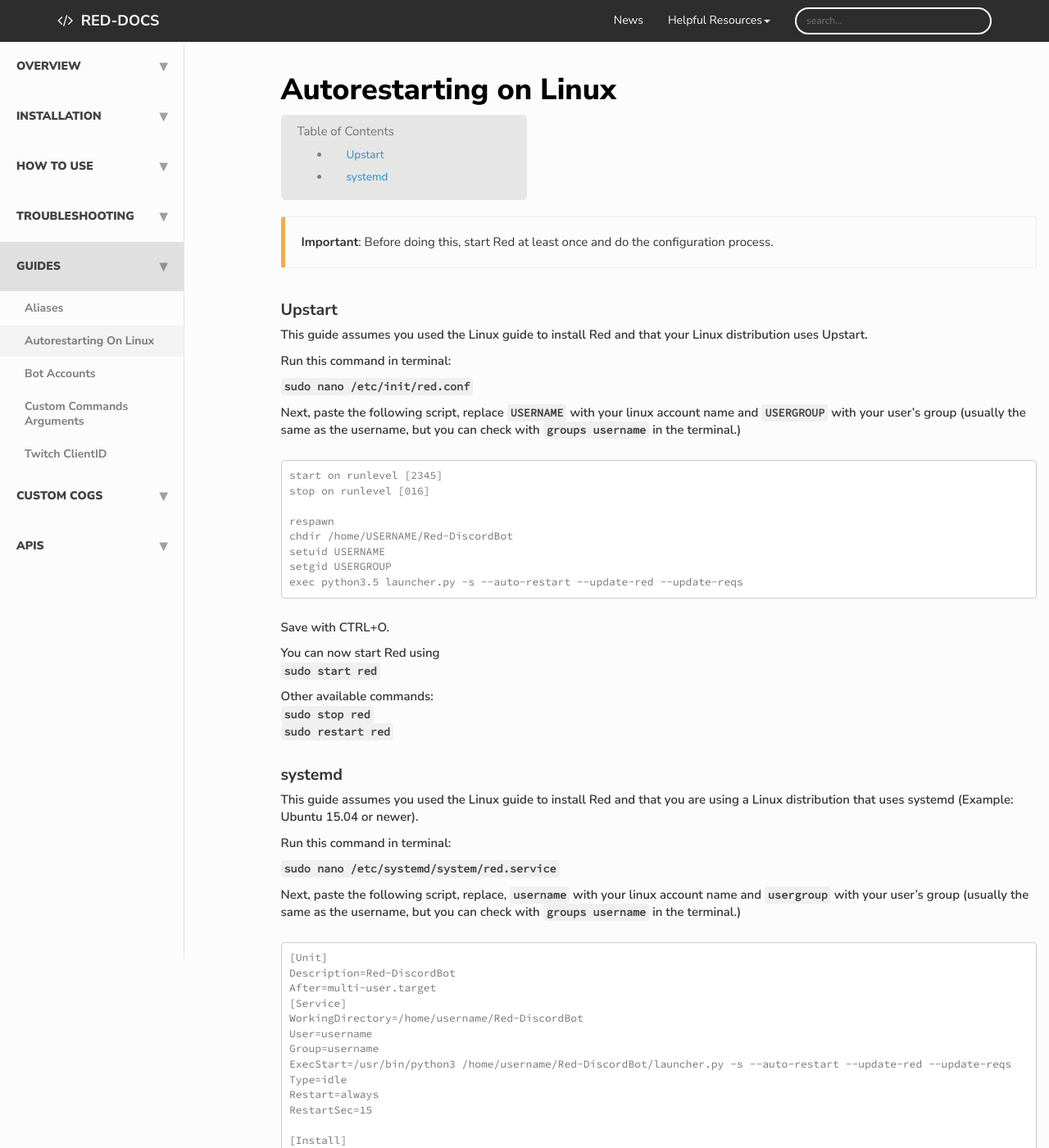
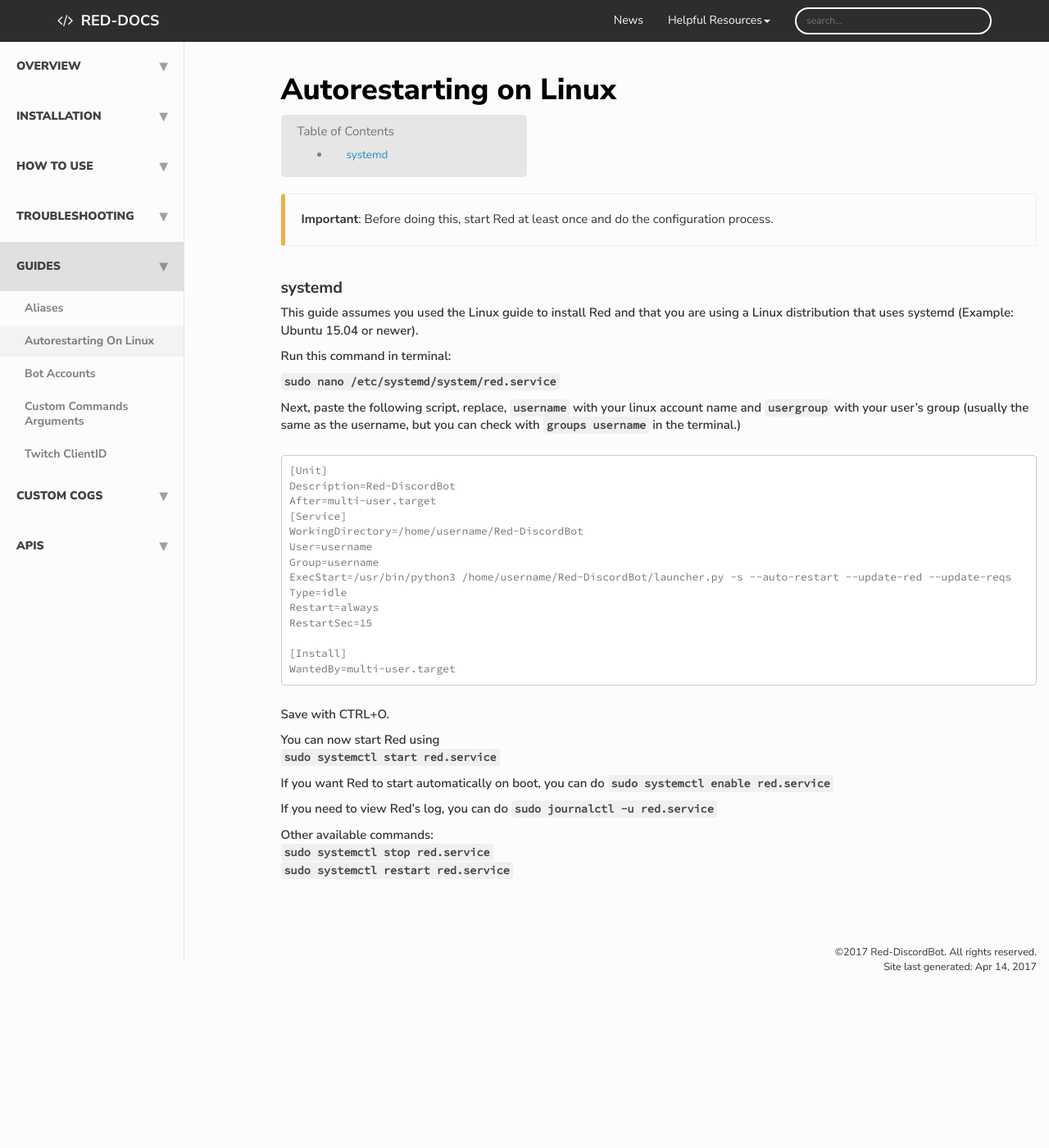
Before and after one commit to Twentysix26/Red-Docs, a Jekyll site: the page built from red/red_guide_linux_autostart.md, in a window 1280 px wide and 1400 px high. Shown: the whole window at 82% size. Built offline with Jekyll 4.4.1, drawn with Linux system fonts in a browser that asks for light colours; nearby versions of some CDN libraries; comment, search, counter and statistics services are not loaded.

Commit message:
Remove upstart from autostart guide

````diff
--- a/red/red_guide_linux_autostart.md
+++ b/red/red_guide_linux_autostart.md
@@ -6,36 +6,6 @@ description: Information for automatically starting Red on Linux.
 ---
 
 {% include callout.html content="**Important**: Before doing this, start Red at least once and do the configuration process." type="warning" %}
-
-### Upstart
-
-This guide assumes you used the Linux guide to install Red and that your Linux distribution uses Upstart.
-
-Run this command in terminal:
-
-`sudo nano /etc/init/red.conf`
-
-Next, paste the following script, replace `USERNAME` with your linux account name and `USERGROUP` with your user's group (usually the same as the username, but you can check with `groups username` in the terminal.)
-
-```
-start on runlevel [2345]
-stop on runlevel [016]
-
-respawn
-chdir /home/USERNAME/Red-DiscordBot
-setuid USERNAME
-setgid USERGROUP
-exec python3.5 launcher.py -s --auto-restart --update-red --update-reqs
-```
-
-Save with CTRL+O.
-
-You can now start Red using
-`sudo start red`
-
-Other available commands:
-`sudo stop red`
-`sudo restart red`
 
 ### systemd
 This guide assumes you used the Linux guide to install Red and that you are using a Linux distribution that uses systemd (Example: Ubuntu 15.04 or newer).
````
